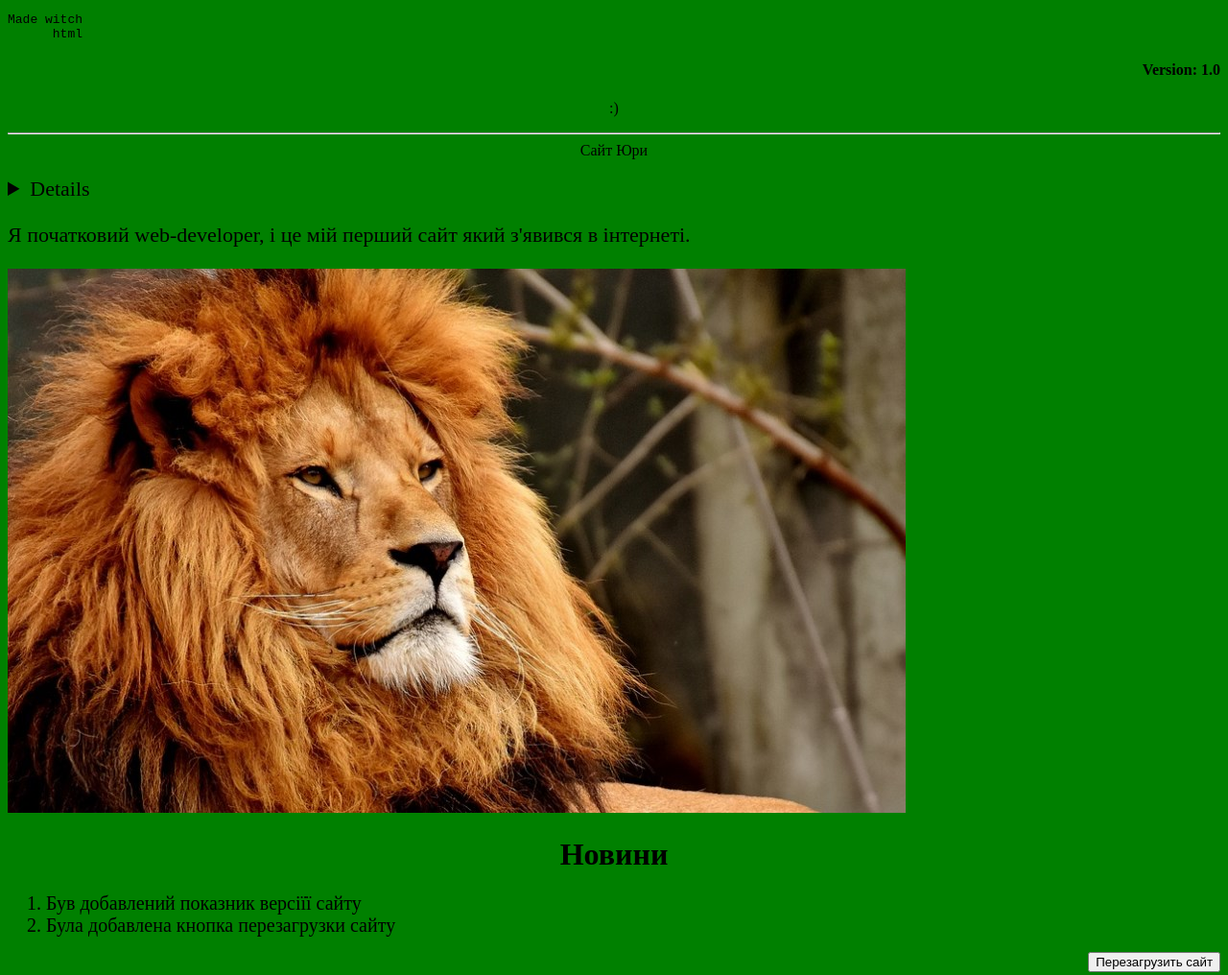
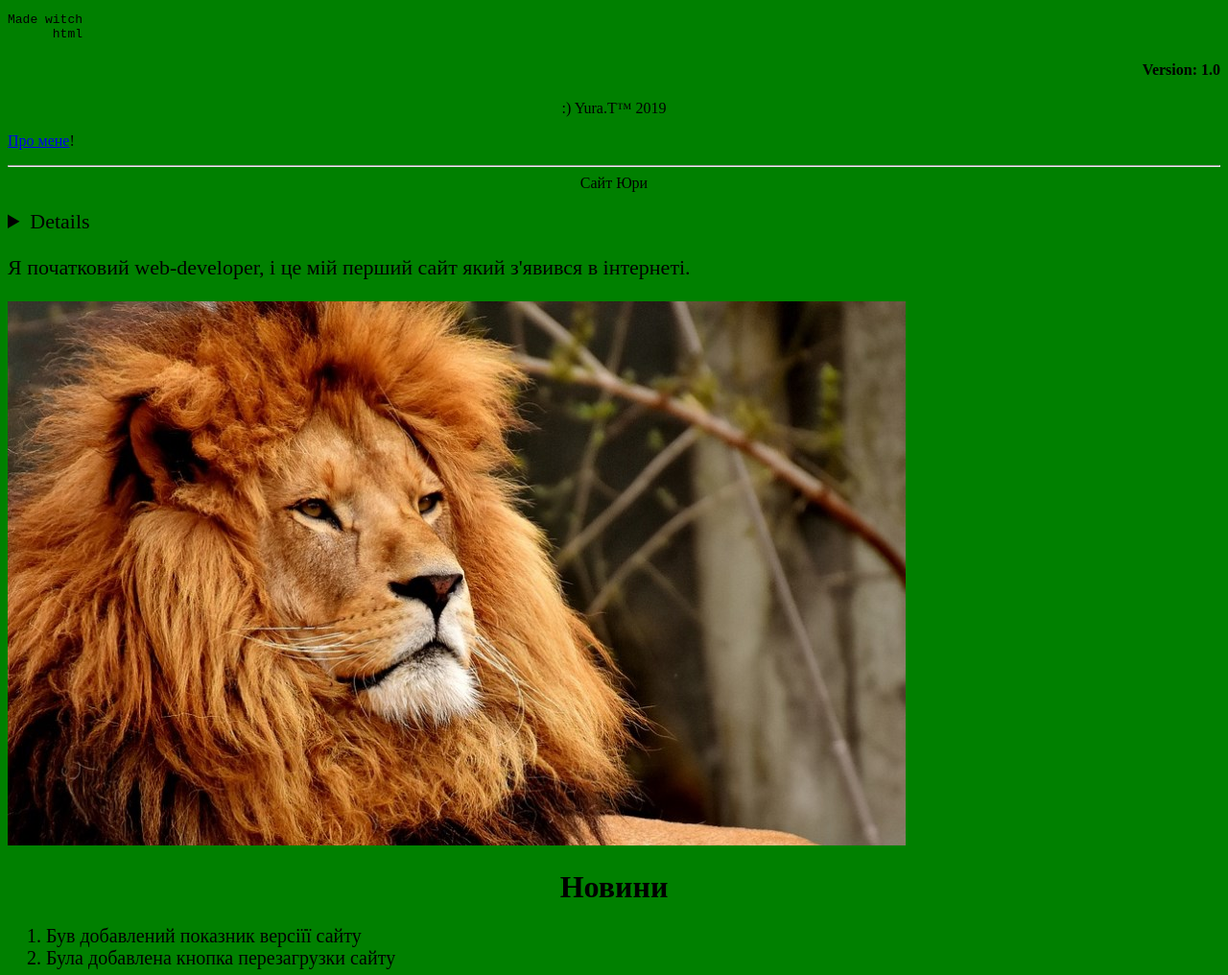
Before and after one commit to YuraYT/YuraYT.github.io, a plain HTML site: page index.html in a window 1280 px wide. Shown: the top 1016 px of the page at 96% size. Drawn offline with Linux system fonts and the light colour scheme.

Commit message:
Update index.html

```diff
--- a/index.html
+++ b/index.html
@@ -21,7 +21,8 @@
     <pre>Made witch
       html</pre>
 	  <h4 style="text-align: right;">Version: 1.0</h4>
-    <center><p>:)</p></center>
+	 <center><p>:) Yura.T™ 2019</p></center>
+    <p><a href="about.html">Про мене</a>!</p>
     <hr>
     <center><div class="Mes">Сайт Юри</div></center>
     <br>
```
